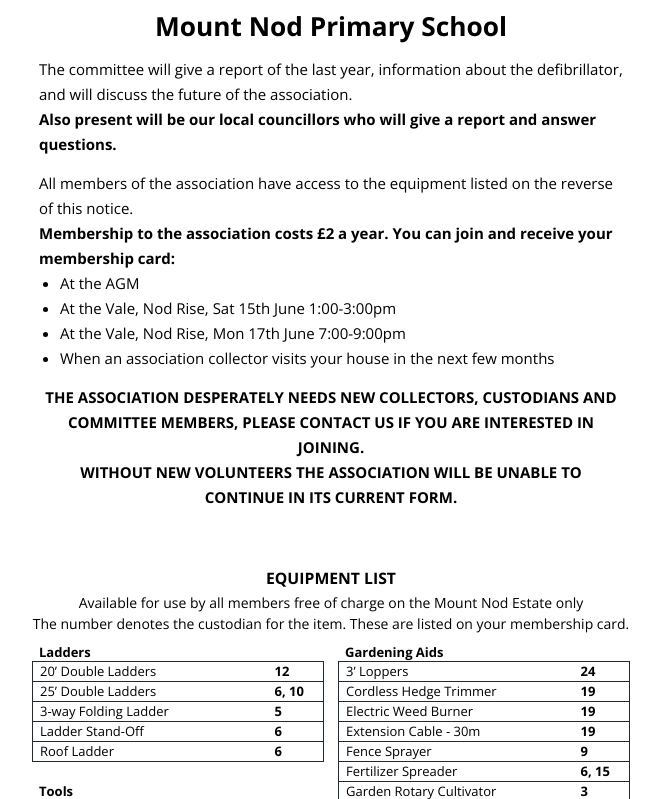
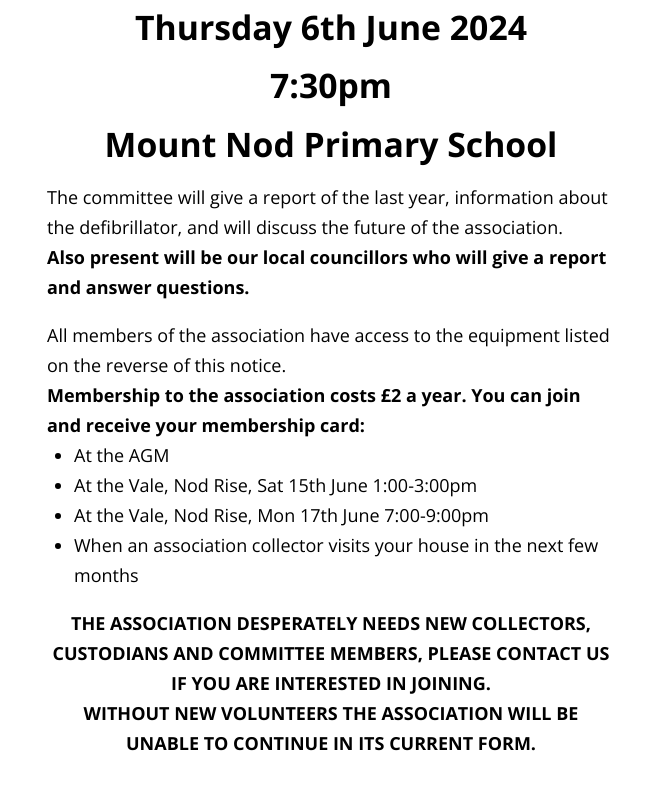
Before and after one commit to darthsteven/mnra, a SvelteKit app: page / in a window 1280 px wide. Shown: the part 241-1040 px from the top of the page, without its empty margins (309-970 px from the left). Built offline with nearby package versions, Linux system fonts and the light colour scheme.

Commit message:
Make the fonts bigger on screens.

```diff
--- a/src/app.css
+++ b/src/app.css
@@ -3,21 +3,42 @@
 @tailwind utilities;
 
 html {
-  font-size: 14px;
-  line-height: 18px;
+  font-size: 18px;
+  line-height: 30px;
   font-family: 'Open Sans', 'Helvetica Neue', sans-serif;
 }
 
+@media print {
+  html {
+    font-size: 14px;
+    line-height: 18px;
+  }
+}
+
 .flyer {
-  font-size: 15px;
-  line-height: 25px;
+  font-size: 18px;
+  line-height: 30px;
+}
+@media print {
+  .flyer {
+    font-size: 15px;
+    line-height: 25px;
+  }
 }
 
 .equipment {
-font-size: 13px;
+  font-size: 18px;
+  line-height: 22px;
   width: 100%;
   @apply mb-6;
-  line-height: 17px;
+
+}
+
+@media print {
+  .equipment {
+    font-size: 13px;
+    line-height: 17px;
+  }
 }
 
 .equipment caption {
```
